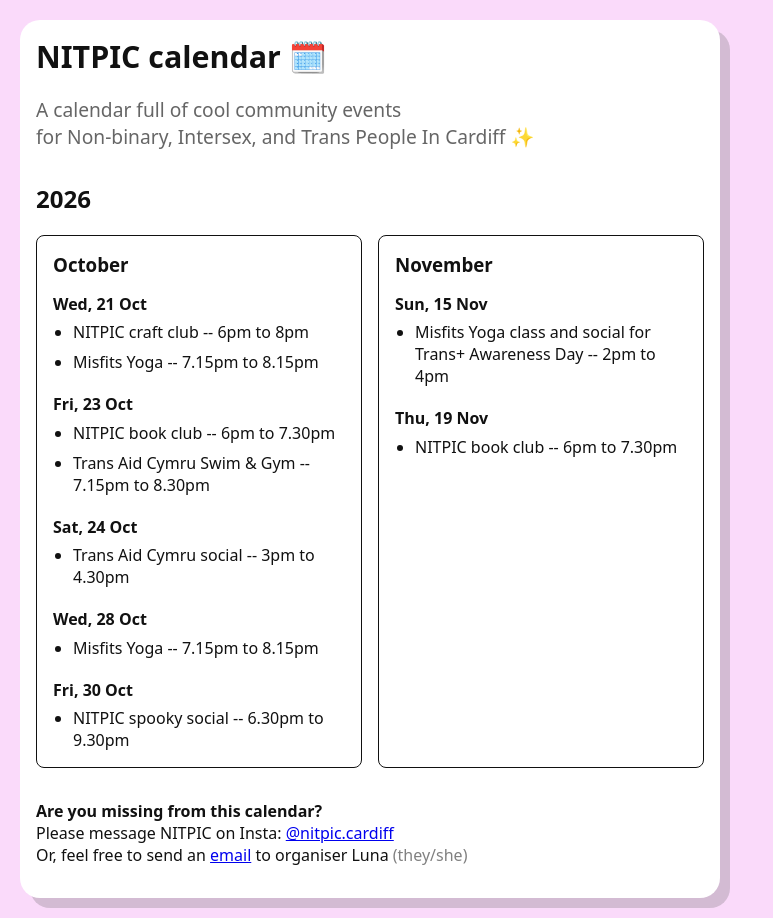
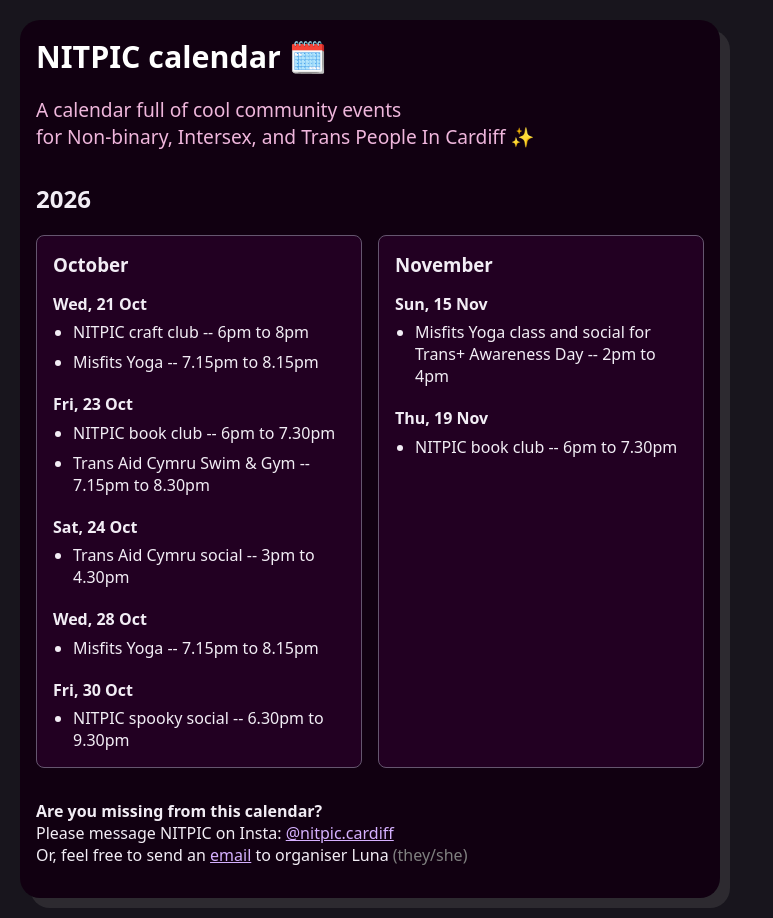
Before and after one commit to VeradisLuna/nitpic-calendar, a plain HTML site: page index.html in a window 1280 px wide. Shown: the whole page, without its empty margins (0-773 px from the left). Drawn offline with Linux system fonts and the dark colour scheme.

Commit message:
Dark mode CSS

```diff
--- a/calendar.css
+++ b/calendar.css
@@ -45,3 +45,10 @@
 .calendar-event + .calendar-event {
   margin-top: 0.5rem;
 }
+
+@media (prefers-color-scheme: dark) {
+  .calendar-month {
+    background-color: #220022;
+    border-color: #65566f;
+  }
+}
--- a/index.html
+++ b/index.html
@@ -4,9 +4,9 @@
   <meta charset="utf-8">
   <meta name="viewport" content="width=device-width, initial-scale=1">
   <title>NITPIC calendar</title>
-  <link href="style.css?v=2" rel="stylesheet"/>
-  <link href="calendar.css" rel="stylesheet"/>
-  <script src="calendar.js?v=2" defer></script>
+  <link href="style.css?v=3" rel="stylesheet"/>
+  <link href="calendar.css?v=3" rel="stylesheet"/>
+  <script src="calendar.js?v=3" defer></script>
 </head>
 <body>
   <div class="wrap">
--- a/style.css
+++ b/style.css
@@ -45,3 +45,43 @@
     display: block;
   }
 }
+
+:root {
+  color-scheme: light dark;
+}
+
+@media (prefers-color-scheme: dark) {
+
+  h1 {
+    color: white;
+  }
+
+  body {
+    background-color: #18151d;
+    color: #f2edf5;
+  }
+
+  .intro {
+    color: #efb6dc;
+  }
+
+  .wrap {
+    background: #110011;
+    }
+
+  a {
+    color: #d5b0ff;
+  }
+
+  a:visited {
+    color: #efb6dc;
+  }
+
+  a:hover {
+    color: #ffffff;
+  }
+
+  .muted {
+    color: #bdb2c5;
+  }
+}
```
